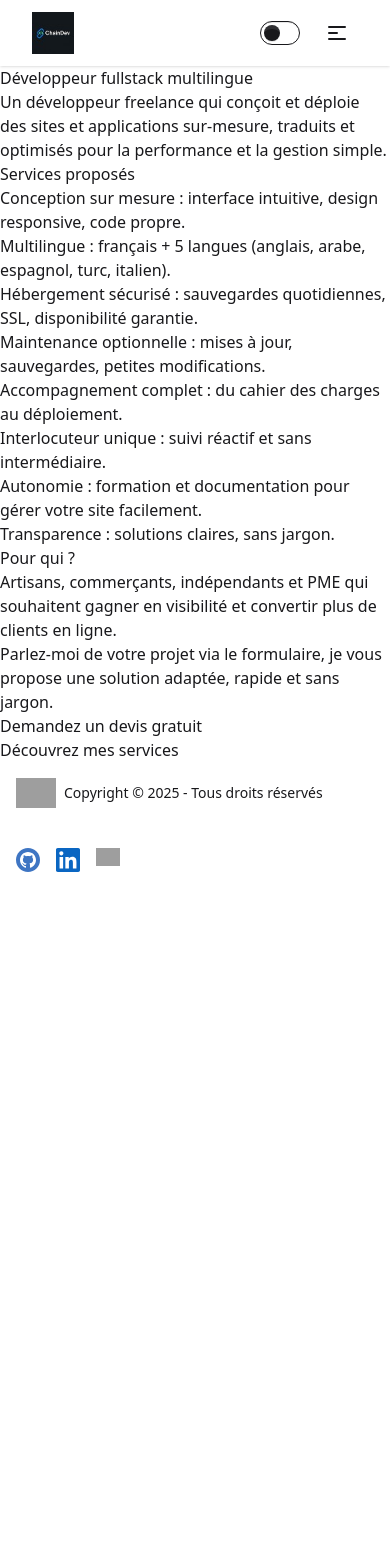
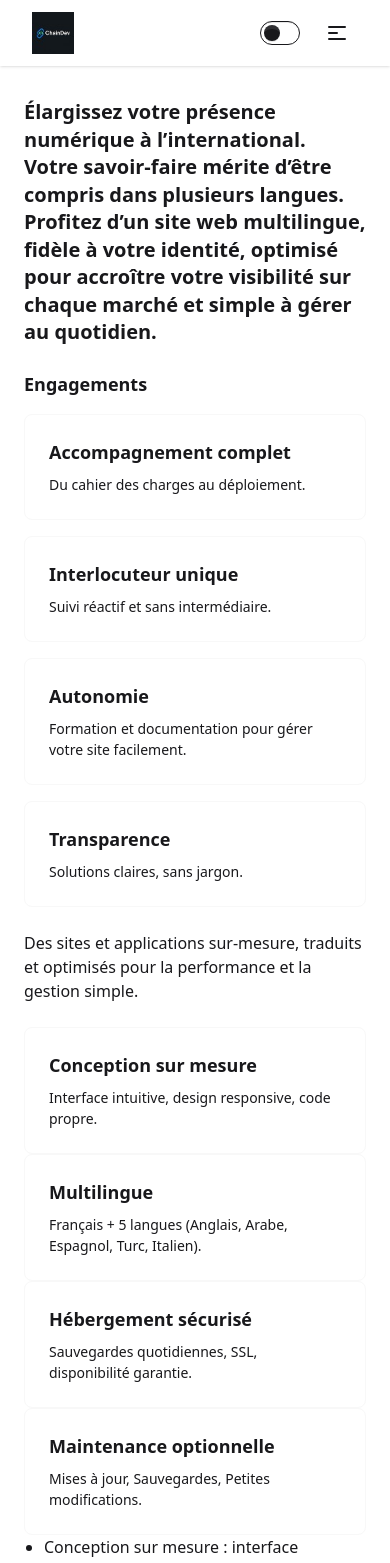
Before and after one commit to Seyfullah13/Chaindev, a Next.js app in the folder chaindev/: page /home in a window 390 px wide. Shown: the top 1563 px of the page. Before the commit the page ends 888 px from the top, so only its background shows below. Built offline with nearby package versions, Linux system fonts and the light colour scheme; grey boxes are pictures that could not be loaded.

Commit message:
Revamp Home page layout and content for enhanced user engagement; update headings, add service cards, and improve button styling for better accessibility and responsiveness.

```diff
--- a/chaindev/src/app/home/page.js
+++ b/chaindev/src/app/home/page.js
@@ -6,48 +6,109 @@ export default function Home() {
     <main className="min-h-screen flex flex-col">
       <Navbar />
 
-      <div className="flex-grow">
-        <header>
+      <div className="flex-grow px-6 py-8 max-w-6xl mx-auto">
+        <header className="mb-6">
+          <h1 className="text-xl font-semibold leading-snug mb-4">
+            Élargissez votre présence numérique à l’international.<br />
+            Votre savoir-faire mérite d’être compris dans plusieurs langues.<br />
+            Profitez d’un site web multilingue, fidèle à votre identité, optimisé pour accroître votre visibilité sur chaque marché et simple à gérer au quotidien.
+          </h1>
 
-          <h2> Développeur fullstack multilingue</h2>
+
         </header>
 
-        <p>
-          Un développeur freelance qui conçoit et déploie des sites et applications
+
+
+
+        <section aria-labelledby="engagements" className="mb-6">
+          <h3 id="engagements" className="text-lg font-semibold mb-4">Engagements</h3>
+
+          <div className="flex flex-col sm:flex-row flex-wrap gap-4 mb-6">
+            <div className="card card-border bg-base-100 w-full sm:w-96">
+              <div className="card-body">
+                <h4 className="card-title">Accompagnement complet</h4>
+                <p>Du cahier des charges au déploiement.</p>
+              </div>
+            </div>
+
+            <div className="card card-border bg-base-100 w-full sm:w-96">
+              <div className="card-body">
+                <h4 className="card-title">Interlocuteur unique</h4>
+                <p>Suivi réactif et sans intermédiaire.</p>
+              </div>
+            </div>
+
+            <div className="card card-border bg-base-100 w-full sm:w-96">
+              <div className="card-body">
+                <h4 className="card-title">Autonomie</h4>
+                <p>Formation et documentation pour gérer votre site facilement.</p>
+              </div>
+            </div>
+
+            <div className="card card-border bg-base-100 w-full sm:w-96">
+              <div className="card-body">
+                <h4 className="card-title">Transparence</h4>
+                <p>Solutions claires, sans jargon.</p>
+              </div>
+            </div>
+          </div>
+          <p className="mb-6">
+          Des sites et applications
           sur-mesure, traduits et optimisés pour la performance et la gestion simple.
         </p>
 
-        <section aria-labelledby="services">
-          <h3 id="services">Services proposés</h3>
-          <ul>
+          <section aria-labelledby="services" className="mb-6">
+
+          <div className="card card-border bg-base-100 w-full sm:w-96">
+              <div className="card-body">
+                <h4 className="card-title">Conception sur mesure</h4>
+                <p>Interface intuitive, design responsive, code propre.</p>
+              </div>
+            </div>
+            <div className="card card-border bg-base-100 w-full sm:w-96">
+              <div className="card-body">
+                <h4 className="card-title">Multilingue</h4>
+                <p>Français + 5 langues (Anglais, Arabe, Espagnol, Turc, Italien).</p>
+              </div>
+            </div>
+            <div className="card card-border bg-base-100 w-full sm:w-96">
+              <div className="card-body">
+                <h4 className="card-title">Hébergement sécurisé</h4>
+                <p>Sauvegardes quotidiennes, SSL, disponibilité garantie.</p>
+              </div>
+            </div>
+            <div className="card card-border bg-base-100 w-full sm:w-96">
+              <div className="card-body">
+                <h4 className="card-title">Maintenance optionnelle </h4>
+                <p>Mises à jour, Sauvegardes, Petites modifications.</p>
+              </div>
+            </div>
+          <ul className="list-disc pl-5 space-y-2">
             <li>Conception sur mesure : interface intuitive, design responsive, code propre.</li>
             <li>Multilingue : français + 5 langues (anglais, arabe, espagnol, turc, italien).</li>
             <li>Hébergement sécurisé : sauvegardes quotidiennes, SSL, disponibilité garantie.</li>
             <li>Maintenance optionnelle : mises à jour, sauvegardes, petites modifications.</li>
           </ul>
         </section>
-
-        <section aria-labelledby="engagements">
-          <ul>
-            <li>Accompagnement complet : du cahier des charges au déploiement.</li>
-            <li>Interlocuteur unique : suivi réactif et sans intermédiaire.</li>
-            <li>Autonomie : formation et documentation pour gérer votre site facilement.</li>
-            <li>Transparence : solutions claires, sans jargon.</li>
-          </ul>
-
-          <h3>Pour qui ?</h3>
-          <p>
+          <h3 className="text-lg font-semibold mb-2">Pour qui ?</h3>
+          <p className="mb-4">
             Artisans, commerçants, indépendants et PME qui souhaitent gagner en visibilité
             et convertir plus de clients en ligne.
           </p>
 
-          <p>
+          <p className="mb-6">
             Parlez-moi de votre projet via le formulaire, je vous propose une solution
             adaptée, rapide et sans jargon.
           </p>
 
-          <button>Demandez un devis gratuit</button> <br />
-          <button>Découvrez mes services</button>
+          <div className="flex flex-col sm:flex-row gap-3">
+            <button className="btn btn-soft btn-xs sm:btn-sm md:btn-md lg:btn-lg xl:btn-xl">
+              Demandez un devis gratuit
+            </button>
+            <button className="btn btn-soft btn-xs sm:btn-sm md:btn-md lg:btn-lg xl:btn-xl">
+              Découvrez mes services
+            </button>
+          </div>
         </section>
       </div>
 
```
